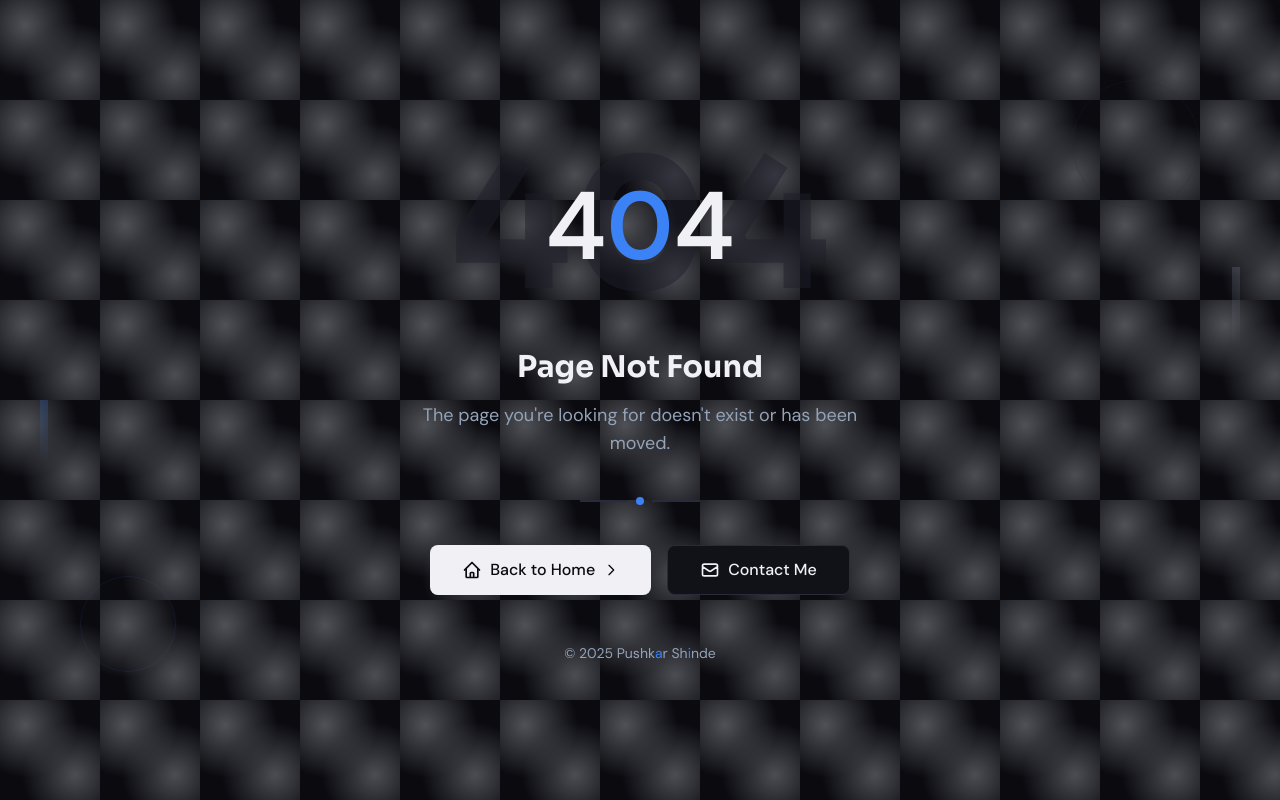
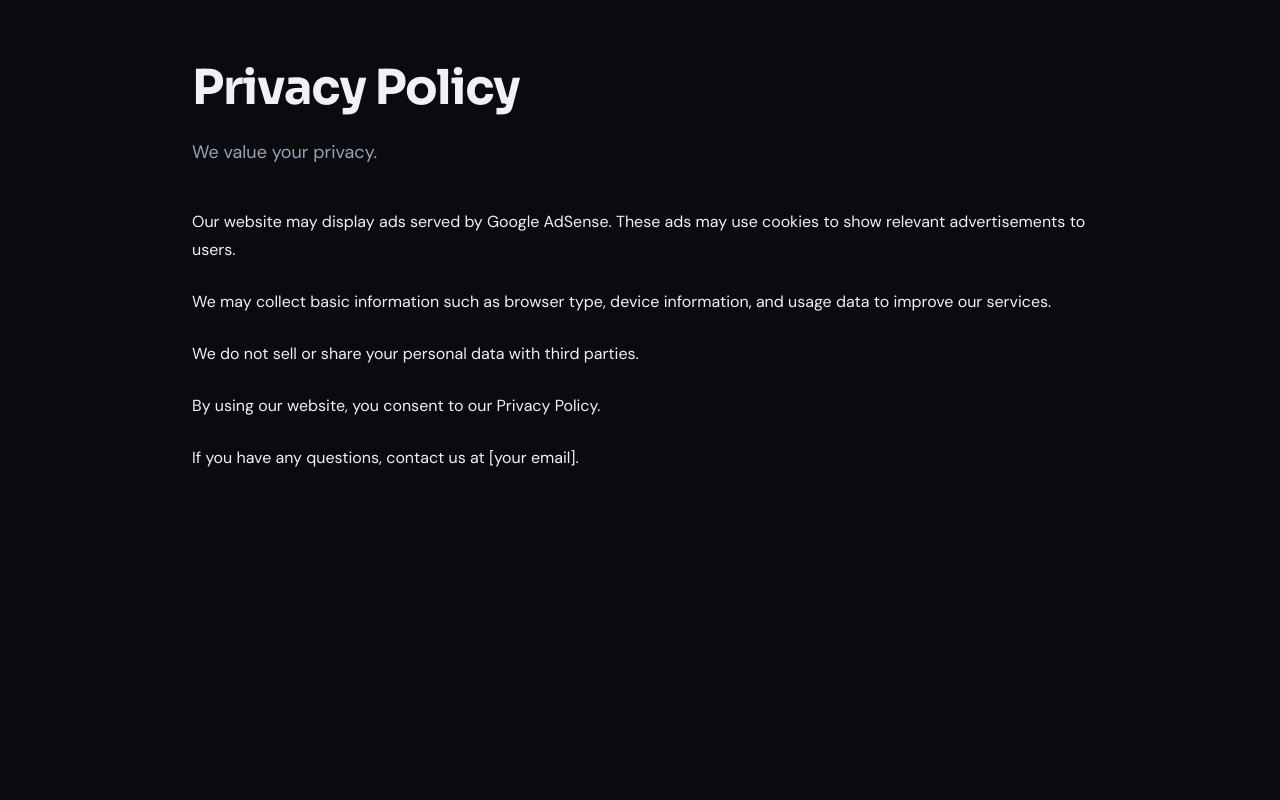
Before and after one commit to Pushkar3232/Portfolio-Next, a Next.js app: page /privacy-policy in a window 1280 px wide. Before the commit this address had no page. Built offline with nearby package versions, Linux system fonts and the light colour scheme.

Commit message:
Add Privacy Policy page

```diff
--- /dev/null
+++ b/app/privacy-policy/page.tsx
@@ -0,0 +1,33 @@
+import type { Metadata } from 'next'
+
+export const metadata: Metadata = {
+  title: 'Privacy Policy | Pushkar Shinde',
+  description: 'Privacy Policy for the Pushkar Shinde portfolio website.',
+}
+
+export default function PrivacyPolicyPage() {
+  return (
+    <main className="min-h-screen bg-background text-foreground py-16 px-4 sm:px-6 lg:px-8">
+      <div className="mx-auto max-w-4xl">
+        <h1 className="text-4xl font-bold tracking-tight sm:text-5xl">Privacy Policy</h1>
+        <p className="mt-6 text-lg leading-8 text-muted-foreground">We value your privacy.</p>
+
+        <section className="mt-10 space-y-6 text-base leading-7">
+          <p>
+            Our website may display ads served by Google AdSense. These ads may use cookies to show relevant advertisements to users.
+          </p>
+          <p>
+            We may collect basic information such as browser type, device information, and usage data to improve our services.
+          </p>
+          <p>We do not sell or share your personal data with third parties.</p>
+          <p>
+            By using our website, you consent to our Privacy Policy.
+          </p>
+          <p>
+            If you have any questions, contact us at [your email].
+          </p>
+        </section>
+      </div>
+    </main>
+  )
+}
```
